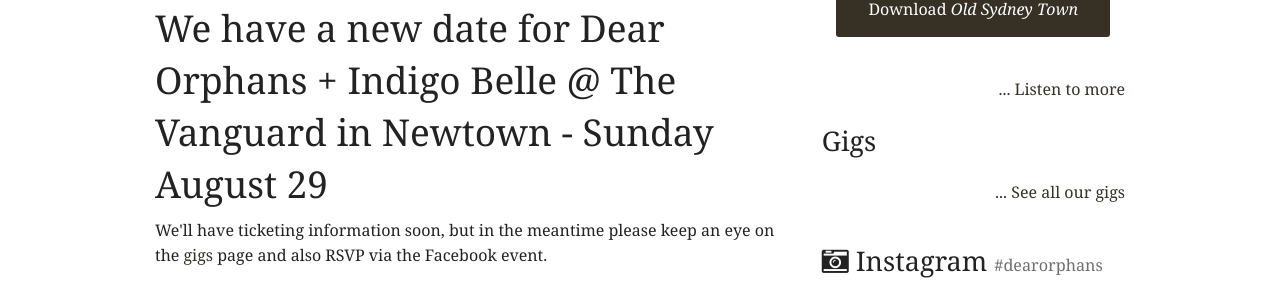
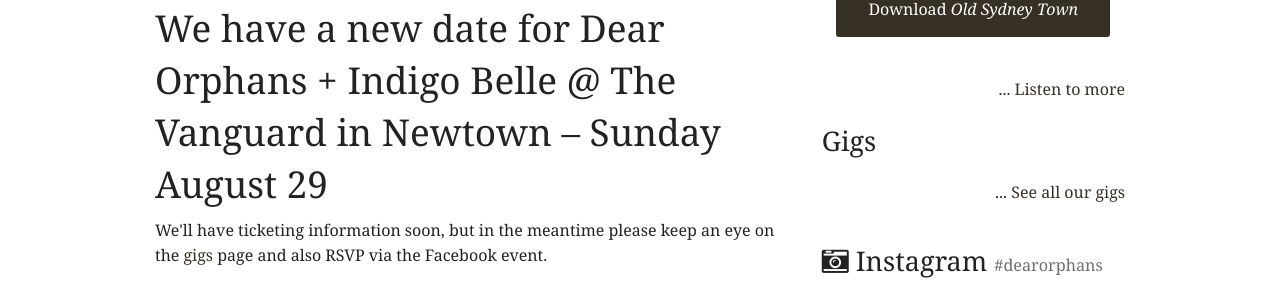
Before and after one commit to nbpayne/dear-orphans, a Jekyll site: the page built from _posts/2010-08-16-new-date-for-dear-orphans-and-indigo-belle-the-vanguard-newtown-sunday-august-29.md, in a window 1280 px wide. Shown: the part 297-589 px from the top of the page. Built offline with Jekyll 4.4.1, drawn with Linux system fonts in a browser that asks for light colours; part of the change alters nothing that is shown.

```diff
--- a/_posts/2010-08-16-new-date-for-dear-orphans-and-indigo-belle-the-vanguard-newtown-sunday-august-29.md
+++ b/_posts/2010-08-16-new-date-for-dear-orphans-and-indigo-belle-the-vanguard-newtown-sunday-august-29.md
@@ -1,10 +1,12 @@
 ---
 layout: post
 title: "New date for Dear Orphans + Indigo Belle @ The Vanguard, Newtown - Sunday August 29"
-author: "Nick Payne"
+author: Nick Payne
+published: true
 ---
 
-## We have a new date for Dear Orphans + Indigo Belle @ The Vanguard in Newtown - Sunday August 29
+
+## We have a new date for Dear Orphans + Indigo Belle @ The Vanguard in Newtown -- Sunday August 29
 
 <p>We'll have ticketing information soon, but in the meantime please keep an eye on the <a title="Gigs" href="{{ site.baseurl }}/gigs/">gigs</a> page and also RSVP via the Facebook event.</p>
 <p><a title="Dear Orphans + Indigo Belle - Facebook event" href="http://www.facebook.com/event.php?eid=146412562044195" target="_blank">http://www.facebook.com/event.php?eid=146412562044195</a></p>
```
